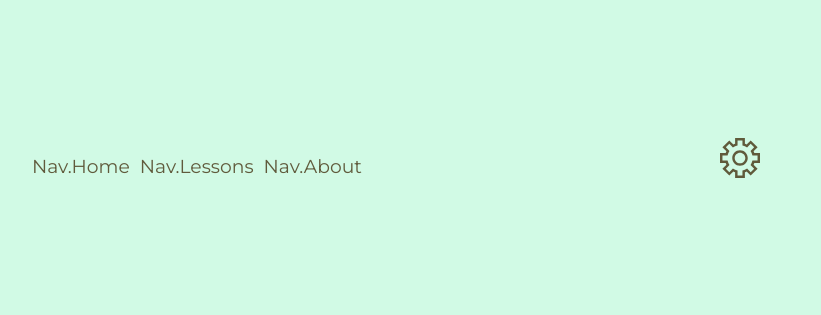
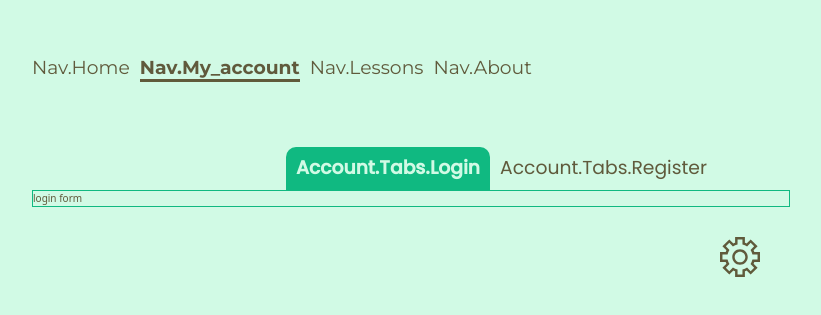
Before and after one commit to andrew-zachary/online-teacher, a Vue app: page /account/login in a window 1280 px wide. Shown: the part 233-548 px from the top of the page, without its empty margins (234-1055 px from the left). Built offline with nearby package versions, Linux system fonts and the light colour scheme.

Commit message:
setup account-view with ar/en

```diff
--- /dev/null
+++ b/src/components/login-form.vue
@@ -0,0 +1,6 @@
+<script setup>
+</script>
+<template>
+    login form
+</template>
+<script></script>
--- /dev/null
+++ b/src/components/register-form.vue
@@ -0,0 +1,5 @@
+<script setup></script>
+<template>
+    register form
+</template>
+<script></script>
--- a/src/layout/nav.vue
+++ b/src/layout/nav.vue
@@ -7,6 +7,7 @@ import Translate from '../components/translate.vue';
 <template>
     <nav class="flex px-4 py-12">
         <RouterLink activeClass="active-link" class="text-3xl font-mont capitalize" to="/"><Translate toTranslate="nav.home" /></RouterLink>
+        <RouterLink activeClass="active-link" class="text-3xl font-mont capitalize" to="/account/login"><Translate toTranslate="nav.my_account" /></RouterLink>
         <RouterLink activeClass="active-link" class="text-3xl font-mont capitalize" to="/lessons"><Translate toTranslate="nav.lessons" /></RouterLink>
         <RouterLink activeClass="active-link" class="text-3xl font-mont capitalize" to="/about"><Translate toTranslate="nav.about" /></RouterLink>
     </nav>
--- /dev/null
+++ b/src/views/AccountView.vue
@@ -0,0 +1,43 @@
+<script setup>
+import { RouterView, RouterLink } from 'vue-router';
+import View from '../layout/view.vue';
+
+import Translate from '../components/translate.vue';
+import ViewScroller from '../components/view-scroller.vue';
+
+const id="my-account";
+</script>
+<template>
+    <View :id="id">
+        <ViewScroller>
+            <template #content>
+                <div id="account-tabs" class="w-full mx-auto flex justify-around">
+                    <RouterLink to="/account/login" activeClass="active-link" class="w-full p-4 text-center text-3xl font-popp capitalize"><Translate toTranslate="account.tabs.login" /></RouterLink>
+                    <RouterLink to="/account/register" activeClass="active-link" class="w-full p-4 text-center text-3xl font-popp capitalize"><Translate toTranslate="account.tabs.register" /></RouterLink>
+                </div>
+                <div id="tab-content">
+                    <RouterView />
+                </div>
+            </template>
+        </ViewScroller>
+    </View>
+</template>
+<style scoped lang="scss">
+    #account-tabs {
+        max-width: 25rem;
+
+        a {
+            color: var(--ternary);
+            border-radius: 10px 10px 0 0;
+
+            &.active-link {
+                font-weight: 700;
+                color: rgb(209 250 229);
+                background: var(--quaternary);
+            }
+        }
+    }
+    #tab-content {
+        border: 0.1rem solid var(--quaternary);
+    }
+</style>
```
Also changed, not shown: src/locales/ar.json (+8 -1 lines), src/locales/en.json (+8 -1 lines), src/router/index.js (+17 -0 lines).
